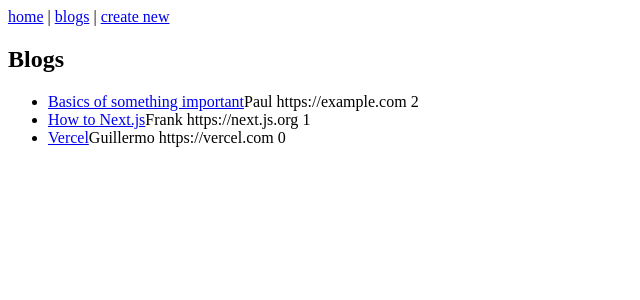
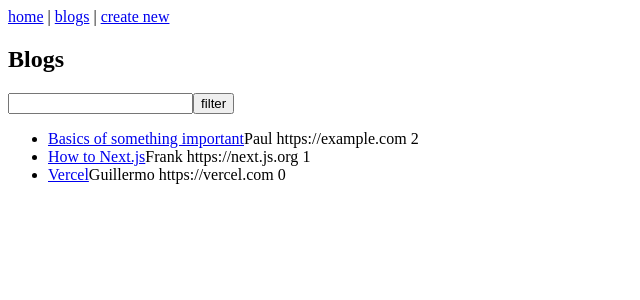
Before and after one commit to jipeso/full-stack-nextjs, a Next.js app in the folder blog-app/: page /blogs in a window 1280 px wide. Shown: the top 300 px of the page, without its empty margins (0-640 px from the left). Built offline with nearby package versions, Linux system fonts and the light colour scheme.

Commit message:
exercise 6

```diff
--- a/blog-app/app/actions/blogs.ts
+++ b/blog-app/app/actions/blogs.ts
@@ -4,6 +4,11 @@ import { redirect } from 'next/navigation'
 import { revalidatePath } from 'next/cache'
 
 import { addBlog, likeBlog } from '../services/blogs'
+
+export const filterBlogsAction = async (formData: FormData) => {
+  const filter = formData.get('filter') as string
+  redirect(filter ? `/blogs?filter=${filter}` : '/blogs')
+}
 
 export const createBlog = async (formData: FormData) => {
   const title = formData.get('title') as string
--- a/blog-app/app/blogs/BlogList.tsx
+++ /dev/null
@@ -1,23 +0,0 @@
-'use client'
-
-import Link from 'next/link'
-import type { Blog } from '../types'
-
-const BlogList = ({ blogs }: { blogs: Blog[] }) => {
-  const sortedBlogs = blogs.sort((a, b) => b.likes - a.likes)
-
-  return (
-    <div>
-      <ul>
-        {sortedBlogs.map(blog => (
-          <li key={blog.id}>
-            <Link href={`/blogs/${blog.id}`}>{blog.title}</Link>
-            {blog.author} {blog.url} {blog.likes}
-          </li>
-        ))}
-      </ul>
-    </div>
-  )
-}
-
-export default BlogList
--- a/blog-app/app/blogs/page.tsx
+++ b/blog-app/app/blogs/page.tsx
@@ -1,12 +1,37 @@
+import Link from 'next/link'
+import { filterBlogsAction } from '../actions/blogs'
 import { getBlogs } from '../services/blogs'
-import BlogsList from './BlogList'
 
-const Blogs = () => {
-  const blogs = getBlogs()
+const Blogs = async ({
+  searchParams,
+}: {
+  searchParams: Promise<{ filter?: string }>
+}) => {
+  const { filter } = await searchParams
+  const allBlogs = getBlogs()
+  const blogs = filter
+    ? allBlogs.filter(blog =>
+        blog.title.toLowerCase().includes(filter.toLowerCase())
+      )
+    : allBlogs
+
+  const sortedBlogs = blogs.sort((a, b) => b.likes - a.likes)
+
   return (
     <div>
       <h2>Blogs</h2>
-      <BlogsList blogs={blogs} />
+      <form action={filterBlogsAction}>
+        <input name='filter' />
+        <button type='submit'>filter</button>
+      </form>
+      <ul>
+        {sortedBlogs.map(blog => (
+          <li key={blog.id}>
+            <Link href={`/blogs/${blog.id}`}>{blog.title}</Link>
+            {blog.author} {blog.url} {blog.likes}
+          </li>
+        ))}
+      </ul>{' '}
     </div>
   )
 }
```
